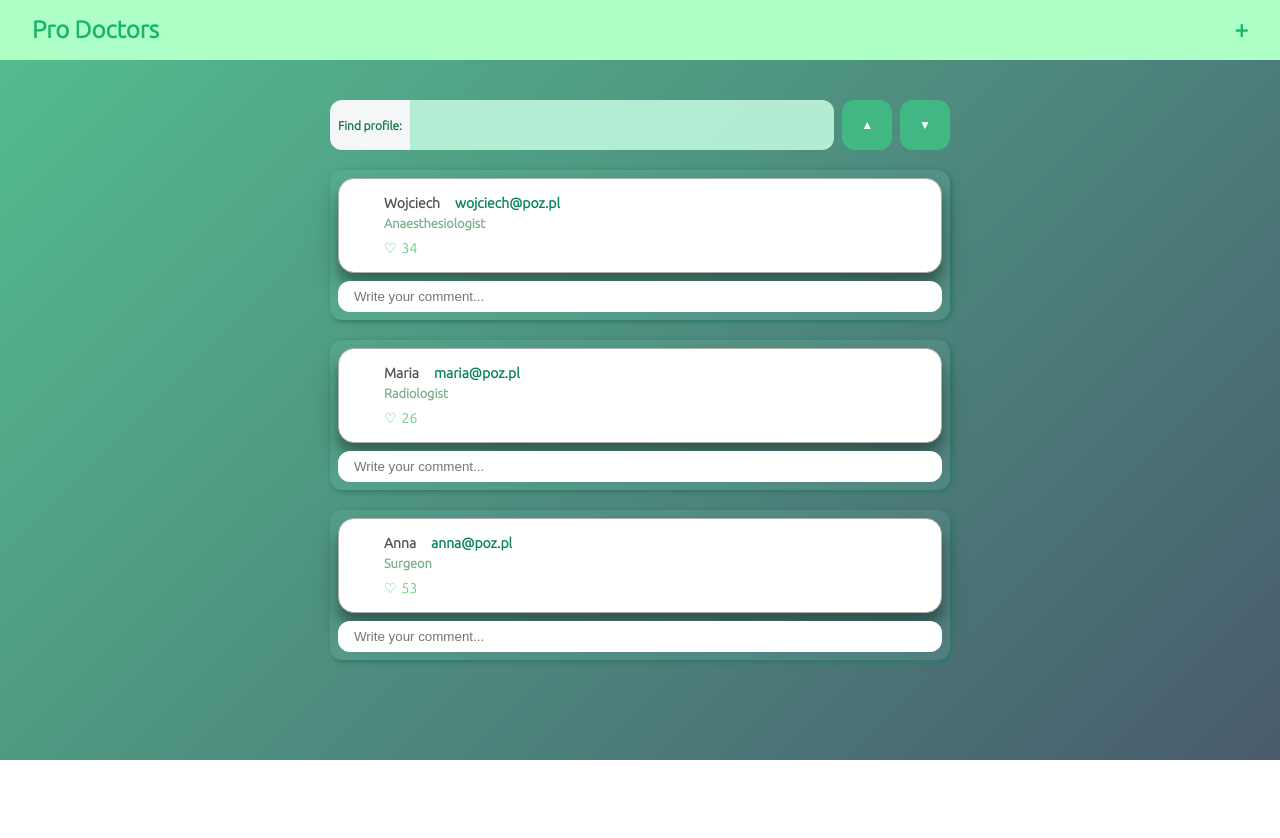
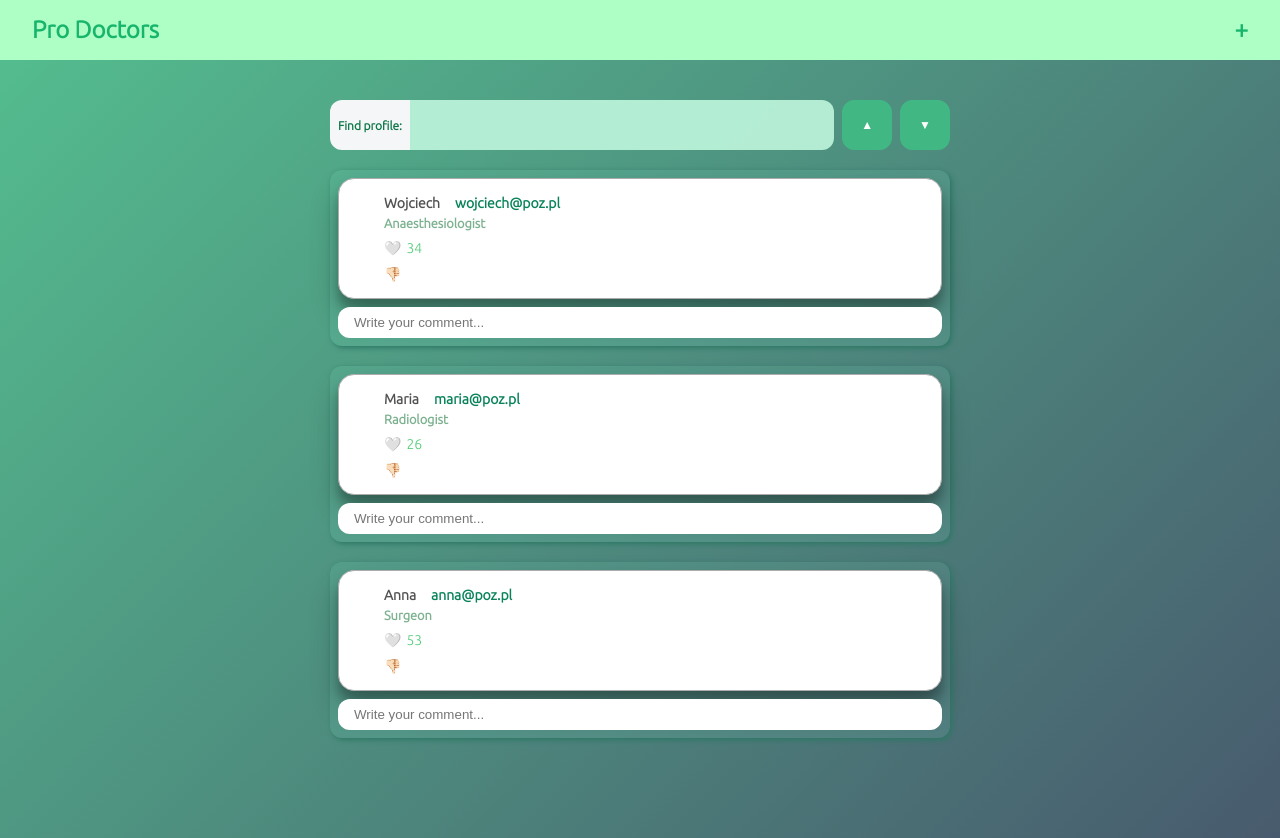
Before and after one commit to elhamhashemii/vue_test2, a Vue app: page / in a window 1280 px wide. Before the commit the page ends 800 px from the top, so only its background shows below. Built offline with nearby package versions, Linux system fonts and the light colour scheme; some icons are missing.

Commit message:
dislike handler added

```diff
--- a/src/App.vue
+++ b/src/App.vue
@@ -19,7 +19,8 @@
         :key="profile.id"
         :profile="profile"
         class="profile"
-        @likeDislikeHandler="likeDislikeHandler(profile)"
+        @likeHandler="likeHandler(profile)"
+        @dislikeHandler="dislikeHandler(profile)"
       />
     </div>
     <AddNewProfile
@@ -52,6 +53,7 @@ export default {
           description: "Anaesthesiologist",
           likes: 34,
           userHasLikedProfile: false,
+          userHasDislikedProfile: false,
         },
         {
           id: 2,
@@ -60,6 +62,7 @@ export default {
           description: "Radiologist",
           likes: 26,
           userHasLikedProfile: false,
+          userHasDislikedProfile: false,
         },
         {
           id: 3,
@@ -68,6 +71,7 @@ export default {
           description: "Surgeon",
           likes: 53,
           userHasLikedProfile: false,
+          userHasDislikedProfile: false,
         },
       ],
       searchInput: "",
@@ -88,12 +92,27 @@ export default {
       });
     },
 
-    likeDislikeHandler(profile) {
+    likeHandler(profile) {
       profile.userHasLikedProfile = !profile.userHasLikedProfile;
-      if (profile.userHasLikedProfile) {
+      if (profile.userHasLikedProfile && profile.userHasDislikedProfile) {
+        profile.userHasDislikedProfile = false;
+        profile.likes = profile.likes + 2;
+      } else if (profile.userHasLikedProfile) {
         profile.likes++;
       } else {
         profile.likes--;
+      }
+    },
+
+    dislikeHandler(profile) {
+      profile.userHasDislikedProfile = !profile.userHasDislikedProfile;
+      if (profile.userHasLikedProfile && profile.userHasDislikedProfile) {
+        profile.userHasLikedProfile = false;
+        profile.likes = profile.likes - 2;
+      } else if (profile.userHasDislikedProfile) {
+        profile.likes--;
+      } else {
+        profile.likes++;
       }
     },
 
@@ -149,11 +168,11 @@ button {
   font-size: 0.5em;
   font-weight: 600;
 }
-  @media screen and (max-width: 600px) {
-    button{
-      padding: 0.5rem;
-    }
+@media screen and (max-width: 600px) {
+  button {
+    padding: 0.5rem;
   }
+}
 
 .add-btn {
   padding: 1rem;
@@ -179,7 +198,6 @@ button {
     padding: 10px;
   }
 }
-
 
 .flex-row {
   display: flex;
--- a/src/components/ProfileCard.vue
+++ b/src/components/ProfileCard.vue
@@ -11,13 +11,17 @@
           <div class="description">{{ profile.description }}</div>
         </div>
         <div class="likes">
-          <span class="likes-icon" @click="$emit('likeDislikeHandler')"
-            >
-            <span v-if="!profile.userHasLikedProfile">♡</span>
+          <span class="likes-icon" @click="$emit('likeHandler')">
+            <span v-if="!profile.userHasLikedProfile">🤍</span>
             <span v-else>💚</span>
-            </span
-          >
+          </span>
           <span class="likes-value">{{ profile.likes }}</span>
+        </div>
+        <div class="dislikes likes" @click="$emit('dislikeHandler')">
+          <div class="likes-icon">
+            <span v-if="profile.userHasDislikedProfile">👎</span>
+            <span v-else>👎🏻</span>
+          </div>
         </div>
       </div>
     </div>
@@ -32,7 +36,7 @@ import DoctorIcon from "./DoctorIcon";
 
 export default {
   name: "ProfileCard",
-  emits: ["likeDislikeHandler"],
+  emits: ["likeHandler , dislikeHandler"],
   components: {
     DoctorIcon,
   },
@@ -75,7 +79,7 @@ export default {
   width: 100%;
 }
 
-.profile{
+.profile {
   background-color: rgba(140, 255, 226, 0.097);
   padding: 0.5rem;
   border-radius: 0.75rem;
@@ -113,7 +117,7 @@ export default {
   margin-left: 5px;
 }
 
-.likes-icon{
+.likes-icon {
   cursor: pointer;
 }
 
```
